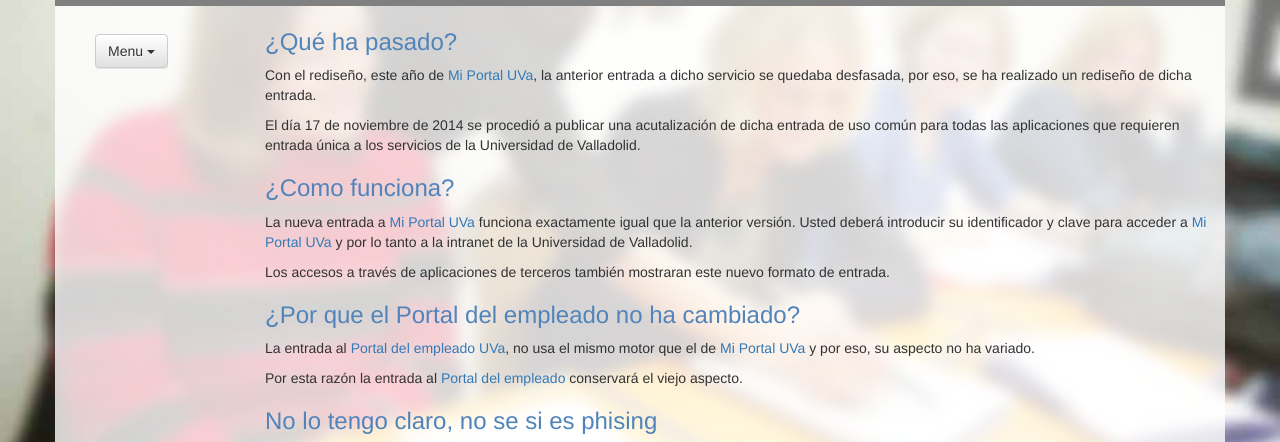
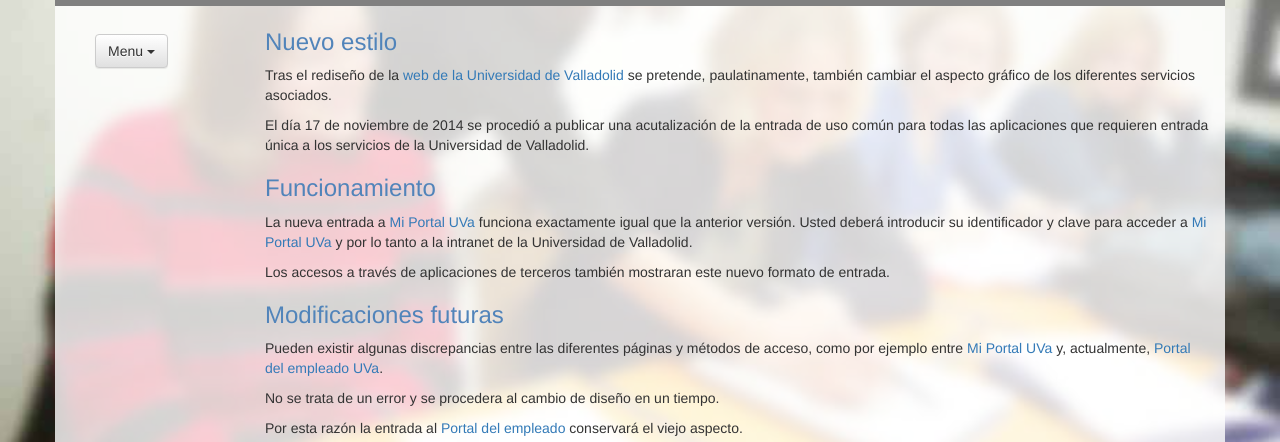
Before and after one commit to jhderojasUVa/SSOUVa-html, a plain HTML site: page extras/index.html in a window 1280 px wide. Shown: the part 303-745 px from the top of the page. Drawn offline with Linux system fonts and the light colour scheme.

Commit message:
Un texto que faltaba
Faltaba un texto

```diff
--- a/extras/index.html
+++ b/extras/index.html
@@ -89,8 +89,8 @@
 					    <span class="caret"></span>
 					  </button>
 					  <ul class="dropdown-menu" role="menu" aria-labelledby="dropdownMenu1">
-					    <li role="presentation"><a role="menuitem" tabindex="-1" href="#pasado">Que ha pasado</a></li>
-					    <li role="presentation"><a role="menuitem" tabindex="-1" href="#funciona">Como funciona</a></li>
+					    <li role="presentation"><a role="menuitem" tabindex="-1" href="#pasado">Nuevo estilo</a></li>
+					    <li role="presentation"><a role="menuitem" tabindex="-1" href="#funciona">Funcionamiento</a></li>
 					    <li role="presentation"><a role="menuitem" tabindex="-1" href="#phising">Problemas</a></li>
 					    <li role="presentation"><a role="menuitem" tabindex="-1" href="#contacto">Contacto</a></li>
 					  </ul>
@@ -99,15 +99,16 @@
 			</div>
 		<div class="col-cs-12 col-md-10">
 			<a name="pasado"></a>
-			<h3>&iquest;Qu&eacute; ha pasado?</h3>
-			<p>Con el redise&ntilde;o, este a&ntilde;o de <a href="http://miportal.uva.es" title="Mi Portal UVa">Mi Portal UVa</a>, la anterior entrada a dicho servicio se quedaba desfasada, por eso, se ha realizado un redise&ntilde;o de dicha entrada.</p>
-			<p>El d&iacute;a 17 de noviembre de 2014 se procedi&oacute; a publicar una acutalizaci&oacute;n de dicha entrada de uso com&uacute;n para todas las aplicaciones que requieren entrada &uacute;nica a los servicios de la Universidad de Valladolid.</p>
+			<h3>Nuevo estilo</h3>
+			<p>Tras el redise&ntilde;o de la <a href="http://www.uva.es">web de la Universidad de Valladolid</a> se pretende, paulatinamente, tambi&eacute;n cambiar el aspecto gr&aacute;fico de los diferentes servicios asociados.</p>
+			<p>El d&iacute;a 17 de noviembre de 2014 se procedi&oacute; a publicar una acutalizaci&oacute;n de la entrada de uso com&uacute;n para todas las aplicaciones que requieren entrada &uacute;nica a los servicios de la Universidad de Valladolid.</p>
 			<a name="funciona"></a>
-			<h3>&iquest;Como funciona?</h3>
+			<h3>Funcionamiento</h3>
 			<p>La nueva entrada a <a href="http://miportal.uva.es" title="Mi Portal UVa">Mi Portal UVa</a> funciona exactamente igual que la anterior versi&oacute;n. Usted deber&aacute; introducir su identificador y clave para acceder a <a href="http://miportal.uva.es" title="Mi Portal UVa">Mi Portal UVa</a> y por lo tanto a la intranet de la Universidad de Valladolid.</p>
 			<p>Los accesos a trav&eacute;s de aplicaciones de terceros tambi&eacute;n mostraran este nuevo formato de entrada.</p>
-			<h3>&iquest;Por que el Portal del empleado no ha cambiado?</h3>
-			<p>La entrada al <a href="https://miportaldeservicios.uva.es/">Portal del empleado UVa</a>, no usa el mismo motor que el de <a href="http://miportal.uva.es" title="Mi Portal UVa">Mi Portal UVa</a> y por eso, su aspecto no ha variado.</p>
+			<h3>Modificaciones futuras</h3>
+			<p>Pueden existir algunas discrepancias entre las diferentes p&aacute;ginas y m&eacute;todos de acceso, como por ejemplo entre <a href="http://miportal.uva.es" title="Mi Portal UVa">Mi Portal UVa</a> y, actualmente, <a href="https://miportaldeservicios.uva.es/">Portal del empleado UVa</a>.</p>
+			<p>No se trata de un error y se procedera al cambio de dise&ntilde;o en un tiempo.</p>
 			<p>Por esta raz&oacute;n la entrada al <a href="https://miportaldeservicios.uva.es/">Portal del empleado</a> conservar&aacute; el viejo aspecto.</p>
 			<a name="phising"></a>
 			<h3>No lo tengo claro, no se si es phising</h3>
```
